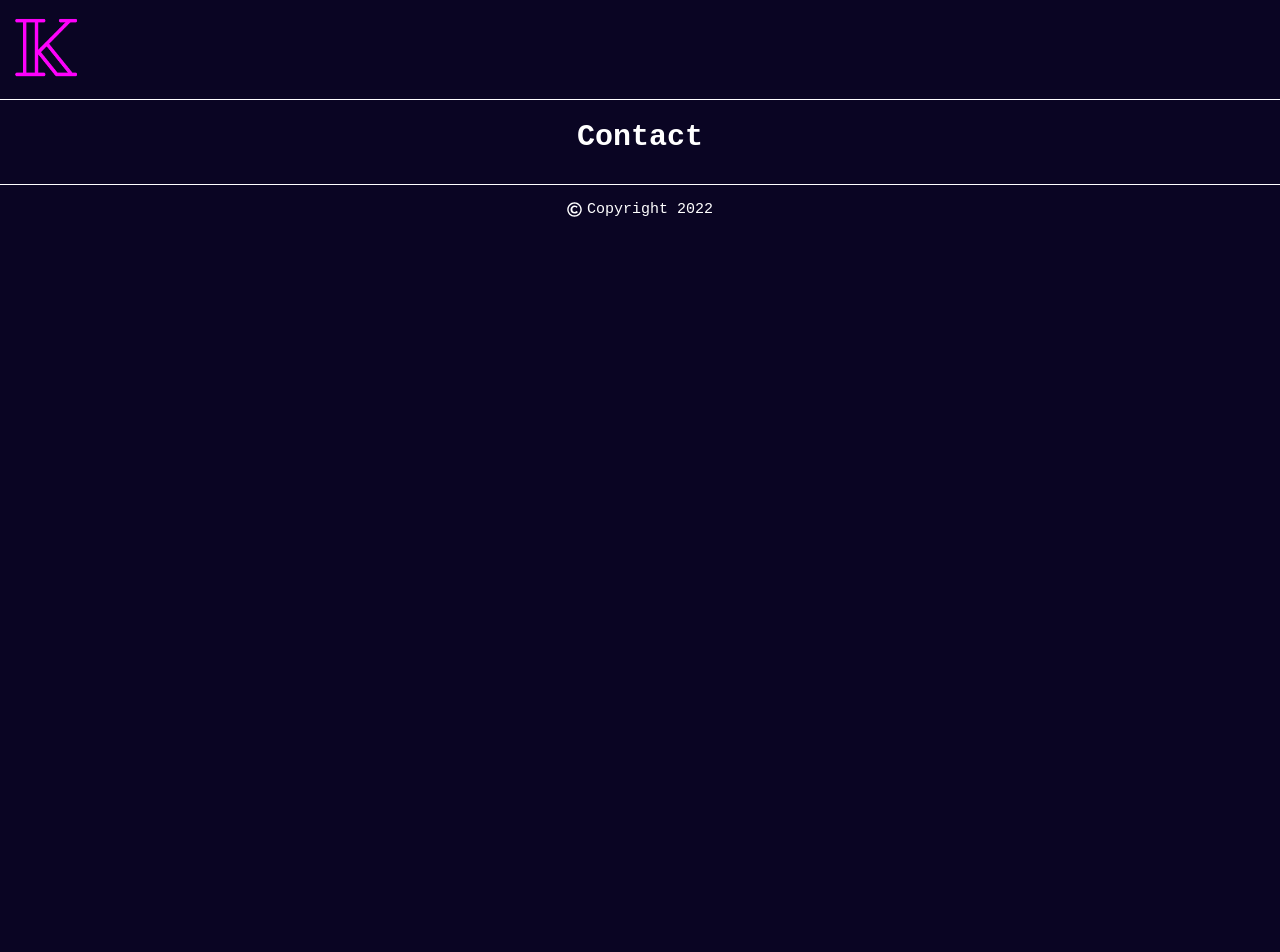
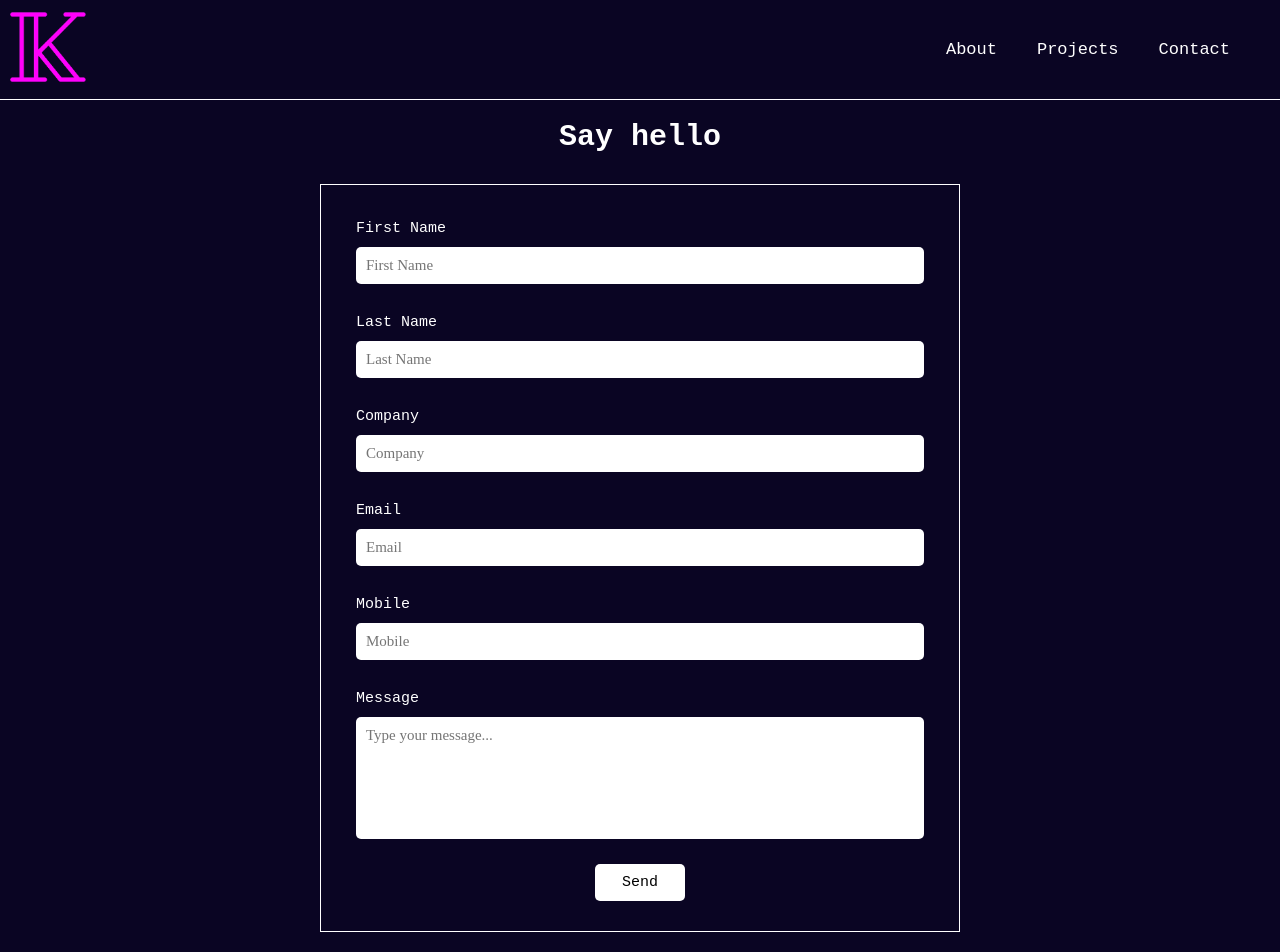
Before and after one commit to KaisaSS/portfolio, a React (Create React App) app: page /contact in a window 1280 px wide. Shown: the top 952 px of the page. Before the commit the page ends 800 px from the top, so only its background shows below. Built offline with nearby package versions, Linux system fonts and the light colour scheme.

Commit message:
Create contact form

```diff
--- a/src/components/about/About.js
+++ b/src/components/about/About.js
@@ -12,12 +12,12 @@ const About = () => {
       <h1 className="title">About</h1>
       <h2>Languages</h2>
       <div className="language-container">
-        <img src={html_img} />
-        <img src={css_img} />
-        <img src={javascript_img} />
-        <img src={react_img} />
-        <img src={nodejs_img} />
-        <img src={git_img} />
+        <img src={html_img} alt="html logo" />
+        <img src={css_img} alt="css logo" />
+        <img src={javascript_img} alt="javascript logo" />
+        <img src={react_img} alt="react logo" />
+        <img src={nodejs_img} alt="nodejs logo" />
+        <img src={git_img} alt="git logo" />
       </div>
     </div>
   );
--- a/src/components/contact/Contact.js
+++ b/src/components/contact/Contact.js
@@ -1,7 +1,14 @@
+import { useState } from "react";
+import ContactForm from "./ContactForm";
+import SubmissionSuccess from "./SubmissionSuccess";
+import "./contact.css";
+
 const Contact = () => {
+  const [isSubmitted, setIsSubmitted] = useState(false);
+
   return (
     <div className="container">
-      <h1 className="title">Contact</h1>
+      {!isSubmitted ? <ContactForm setIsSubmitted={setIsSubmitted} /> : <SubmissionSuccess />}
     </div>
   );
 };
--- /dev/null
+++ b/src/components/contact/ContactForm.js
@@ -0,0 +1,71 @@
+import { useForm } from "react-hook-form";
+
+const ContactForm = ({ setIsSubmitted }) => {
+  const {
+    register,
+    handleSubmit,
+    formState: { errors },
+  } = useForm();
+
+  const sendEmail = () => {
+    console.log("emailing");
+  };
+
+  const onSubmit = (data) => {
+    console.log(data);
+    sendEmail();
+    setIsSubmitted(true);
+  };
+
+  return (
+    <div>
+      <h1 className="title">Say hello</h1>
+      <form onSubmit={handleSubmit(onSubmit)}>
+        <label>
+          First Name
+          <input
+            type="text"
+            id="firstName"
+            placeholder="First Name"
+            {...register("firstName", { required: true })}
+          />
+          {errors.firstName && <p className="required">Required</p>}
+        </label>
+        <label>
+          Last Name
+          <input type="text" id="lastName" placeholder="Last Name" {...register("lastName", { required: true })} />
+          {errors.lastName && <p className="required">Required</p>}
+        </label>
+        <label>
+          Company
+          <input type="text" id="company" placeholder="Company" {...register("company", { required: false })} />
+        </label>
+        <label>
+          Email
+          <input type="email" id="email" placeholder="Email" {...register("email", { required: true })} />
+          {errors.email && <p className="required">Required</p>}
+        </label>
+
+        <label>
+          Mobile
+          <input type="number" id="mobile" placeholder="Mobile" {...register("mobile", { required: true })} />
+          {errors.mobile && <p className="required">Required</p>}
+        </label>
+        <label>
+          Message
+          <textarea
+            type="text"
+            id="message"
+            rows="6"
+            placeholder="Type your message..."
+            {...register("message", { required: true })}
+          />
+          {errors.message && <p className="required">Required</p>}
+        </label>
+        <input className="submit-btn" type="submit" value="Send" />
+      </form>
+    </div>
+  );
+};
+
+export default ContactForm;
--- /dev/null
+++ b/src/components/contact/SubmissionSuccess.js
@@ -0,0 +1,13 @@
+const SubmissionSuccess = () => {
+  return (
+    <div className="section success-message">
+      <h1 className="title">
+        <i className="fas fa-check-circle" /> Success
+      </h1>
+      <p>Thank you for your message!</p>
+      <p>I will be in touch shortly</p>
+    </div>
+  );
+};
+
+export default SubmissionSuccess;
--- a/src/components/contact/contact.css
+++ b/src/components/contact/contact.css
@@ -0,0 +1,73 @@
+form {
+  width: 50%;
+  display: flex;
+  justify-content: center;
+  flex-direction: column;
+  border: 1px solid var(--white);
+  margin: 30px auto;
+  padding: 20px;
+}
+
+label {
+  margin: 15px;
+  display: flex;
+  flex-direction: column;
+  font-size: 15px;
+}
+
+input,
+textarea {
+  padding: 10px;
+  margin-top: 10px;
+  font-family: serif;
+  font-size: 15px;
+  outline: none;
+  border-radius: 5px;
+  border: none;
+  resize: none;
+}
+
+input:focus,
+textarea:focus {
+  border: 2px solid var(--blue);
+}
+
+.submit-btn {
+  width: 90px;
+  margin: 10px auto;
+  background: var(--white);
+  border: none;
+  border-radius: 5px;
+  transition: 0.2s linear;
+  font-family: inherit;
+}
+
+.submit-btn:hover {
+  transform: scale(1.1);
+}
+
+.submit-btn:active {
+  transform: scale(1);
+}
+
+.required {
+  color: var(--pink);
+
+  margin-top: 5px;
+  font-size: 12px;
+}
+
+.success-message p {
+  margin-bottom: 5px;
+}
+
+.fa-check-circle {
+  color: var(--green);
+}
+
+@media only screen and (max-width: 700px) {
+  form {
+    width: 100%;
+    border-bottom: none;
+  }
+}
--- a/src/components/home/Home.js
+++ b/src/components/home/Home.js
@@ -1,5 +1,7 @@
 import React, { useEffect } from "react";
+import { Link } from "react-router-dom";
 import "./home.css";
+import pinkK from "../../images/pinkK.png";
 import Aos from "aos";
 import "aos/dist/aos.css";
 
@@ -15,10 +17,11 @@ const Home = () => {
           <p>Hello</p>
           <h1>I am Kaisa</h1>
           <p>a frontend developer</p>
+          <img src={pinkK} alt="letter K in the background" className="bg-K" />
         </div>
       </div>
       <div className="section">
-        <div className="triangles" data-aos="zoom-out">
+        <div className="triangles" data-aos={window.innerWidth < 700 ? "zoom-in" : "zoom-out"}>
           <div className="triangle triangle-up">
             <div className="triangle-up-front"></div>
             <div className="triangle-up-back"></div>
@@ -35,6 +38,20 @@ const Home = () => {
           <p>Do what you love</p>
         </div>
       </div>
+      <div className="section">
+        <h1>About</h1>
+      </div>
+      <div className="section">
+        <h1>Projects</h1>
+      </div>
+      <div className="section">
+        <h1>Like what you see?</h1>
+        <div className="contact-btn">
+          <Link to="/contact">
+            <h1>Contact me</h1>
+          </Link>
+        </div>
+      </div>
     </div>
   );
 };
--- a/src/components/home/home.css
+++ b/src/components/home/home.css
@@ -3,7 +3,7 @@
   justify-content: center;
   align-items: center;
   flex-direction: column;
-  height: 70vh;
+  height: 80vh;
   margin-bottom: 40px;
 }
 
@@ -12,6 +12,16 @@
   flex-direction: column;
   gap: 30px;
   align-items: center;
+  position: absolute;
+}
+
+.bg-K {
+  opacity: 0.2;
+  height: 550px;
+  position: absolute;
+  bottom: -220px;
+  left: -250px;
+  animation: 0.5s ease-out 0s 1 slideInFromLeft;
 }
 
 .description h1 {
@@ -79,12 +89,62 @@
   transform: scale(1.2);
 }
 
+.contact-btn {
+  margin-top: 30px;
+  padding: 10px 15px;
+  background: var(--white);
+  border: none;
+  cursor: pointer;
+  transition: 0.2s ease-out;
+  border-radius: 5px;
+}
+
+.contact-btn:hover {
+  transform: scale(1.1);
+}
+
+.contact-btn:active {
+  transform: scale(1);
+}
+
+.contact-btn a {
+  text-decoration: none;
+  color: var(--bgColor);
+}
+
+/* Animations */
+@keyframes slideInFromLeft {
+  0% {
+    transform: translateX(-150%);
+  }
+
+  100% {
+    transform: translateX(0);
+  }
+}
+
 /* Mobile */
 @media only screen and (max-width: 700px) {
+  .description {
+    top: 270px;
+  }
+
+  .description h1 {
+    font-size: 30px;
+  }
+
+  .bg-K {
+    opacity: 0.2;
+    height: 250px;
+    position: absolute;
+    bottom: -60px;
+    left: -45px;
+  }
+
   /* Upward triangle */
   .triangle-up {
     position: relative;
-    left: 20px;
+    left: 30px;
   }
 
   .triangle-up-front {
--- a/src/components/navbar/Navbar.js
+++ b/src/components/navbar/Navbar.js
@@ -37,10 +37,7 @@ const Navbar = () => {
         </div>
       </div>
       {activeMenu && (
-        <div className="nav-options" onMouseLeave={window.innerWidth < 700 ? handleHamburgerMenuClick : <></>}>
-          <Link to="/" className="nav-option">
-            Home
-          </Link>
+        <div className="nav-options" onClick={window.innerWidth < 700 ? handleHamburgerMenuClick : null}>
           <Link to="/about" className="nav-option">
             About
           </Link>
--- a/src/components/navbar/navbar.css
+++ b/src/components/navbar/navbar.css
@@ -34,7 +34,6 @@
 .nav-options {
   display: flex;
   margin-right: 30px;
-  animation: 0.5s ease-out 0s 1 slideInFromTop;
 }
 
 .nav-option {
@@ -59,17 +58,6 @@
 }
 
 /* transitions */
-@keyframes slideInFromTop {
-  0% {
-    transform: translateY(-100%);
-    opacity: 0;
-  }
-  100% {
-    transform: translateY(0);
-    opacity: 1;
-  }
-}
-
 @keyframes slideInFromRight {
   0% {
     transform: translateX(100%);
```
Also changed, not shown: src/images/pinkK.png.
